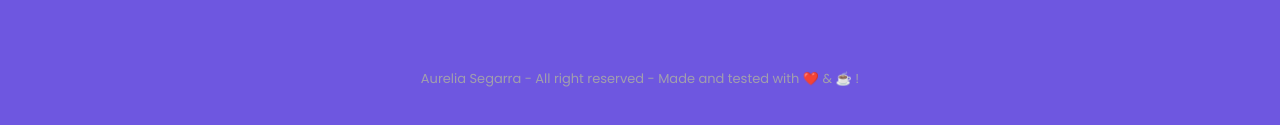
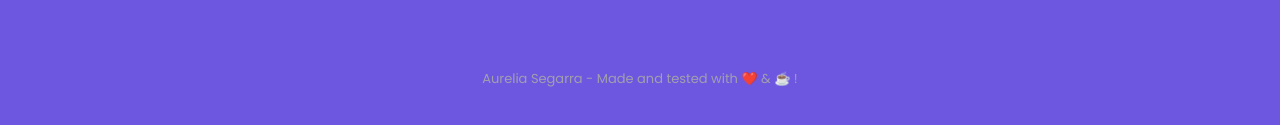
Before and after one commit to aureliasegarra/testerPortfolio, a website: page index.html in a window 1280 px wide. Shown: the part 4343-4468 px from the top of the page. Drawn offline with nearby package versions, Linux system fonts and the light colour scheme.

Commit message:
WIP Update footer

```diff
--- a/index.html
+++ b/index.html
@@ -698,7 +698,7 @@
                     </div>
                 </div>
 
-                <p class="footer__copy">Aurelia Segarra - All right reserved - Made and tested with ❤️  &  ☕️ !</p>
+                <p class="footer__copy">Aurelia Segarra - Made and tested with ❤️  &  ☕️ !</p>
             </div>
         </footer>
 
```
